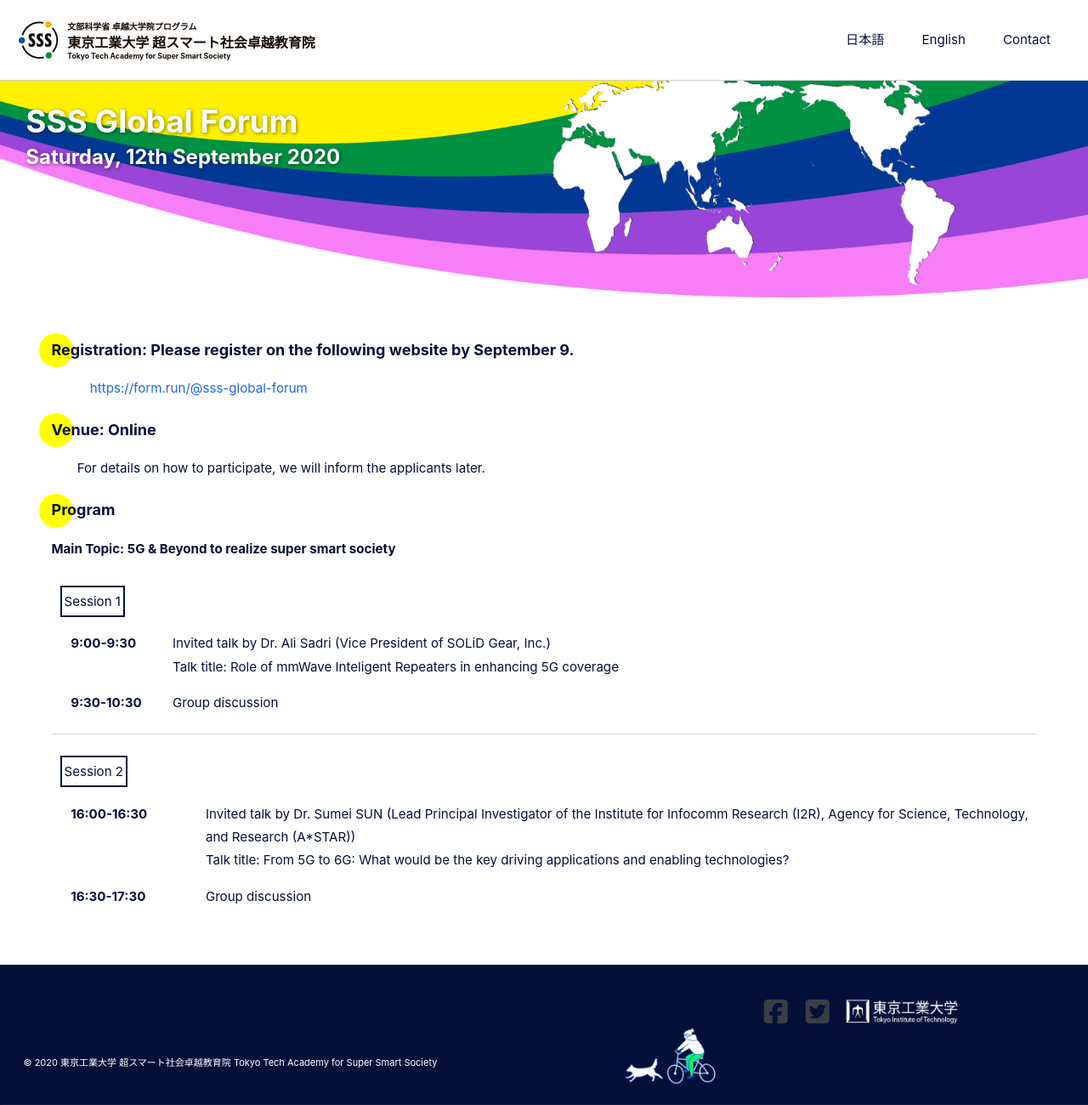
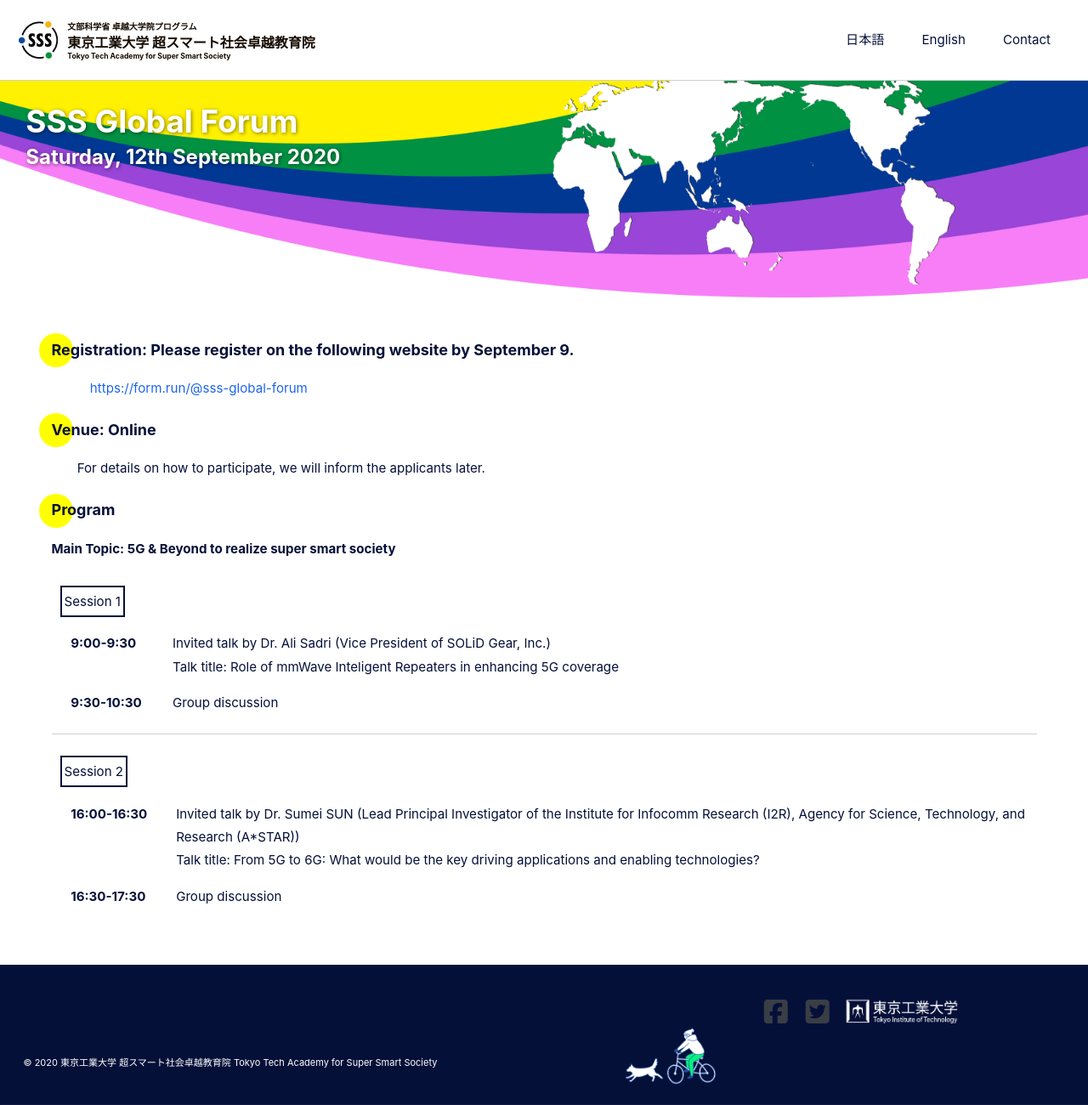
Before and after one commit to fl1d/w0ex.github.io, a Jekyll site: the page built from _pages/global-forum_en.md, in a window 1280 px wide. Shown: the whole page at 85% size. Built offline with Jekyll 4.4.1, drawn with Linux system fonts in a browser that asks for light colours; cached includes are drawn as plain includes; nearby versions of some CDN libraries.

Commit message:
Update global-forum_en.md

```diff
--- a/_pages/global-forum_en.md
+++ b/_pages/global-forum_en.md
@@ -39,7 +39,7 @@ Talk title: Role of mmWave Inteligent Repeaters in enhancing 5G coverage</td>
 
 <table width="100%">
 <tr>
-<td style="border:none;" width="15%">
+<td style="border:none;" width="12%">
 　<B>16:00-16:30</B></td><td style="border:none;">Invited talk by Dr. Sumei SUN (Lead Principal Investigator of the Institute for Infocomm Research (I2R), Agency for Science, Technology, and Research (A*STAR))<br>
 Talk title: From 5G to 6G: What would be the key driving applications and enabling technologies?</td>
 </tr>
```
